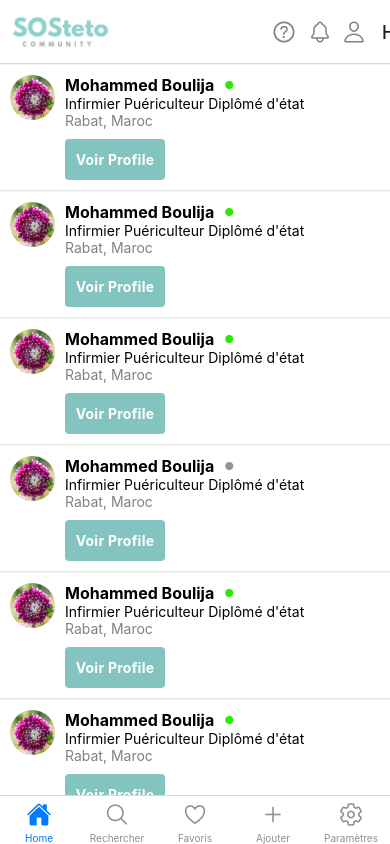
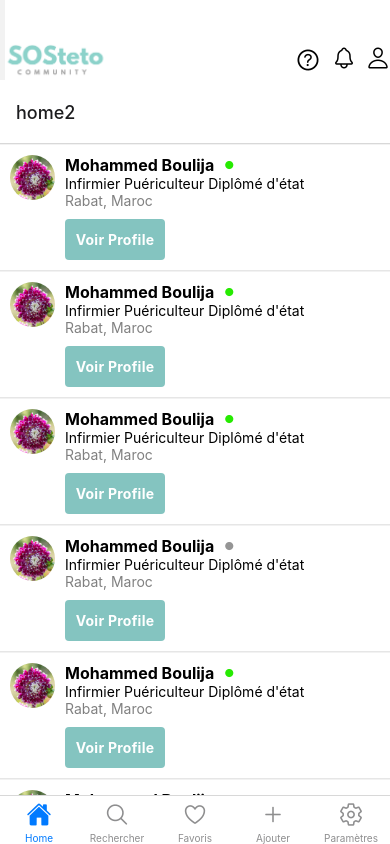
Before and after one commit to noranorab/SOSteto-v1, a React Native app: screen /Home in a window 390 px wide. Built offline with nearby package versions, Linux system fonts and the light colour scheme.

Commit message:
add stack bar

```diff
--- a/src/components/Footer.js
+++ b/src/components/Footer.js
@@ -11,6 +11,8 @@ import Ionicons from 'react-native-vector-icons/Ionicons';
 import HomeStackScreen from '../screens/HomeStackScreen';
 import HomeScreen from '../screens/HomeScreen';
 import { createNativeStackNavigator } from '@react-navigation/native-stack';
+import { useNavigation } from '@react-navigation/core';
+
 
 const Tab = createBottomTabNavigator();
 
@@ -23,12 +25,30 @@ const parametersName = 'Paramètres'
 const notificationsName = 'Notifications'
 
 
+const Header = () => {
+    const navigation = useNavigation();
+    return (
+        <Pressable onPress={() => navigation.navigate("home3") } style={{flexDirection:'row', alignItems:'center', justifyContent: 'space-between'}}>
+
+                            <View style={{width: '100%', marginLeft: 160, flexDirection: 'row', position: 'relative'}}>
+                                <Ionicons style={{paddingRight: 10}} name="help-circle-outline" color="black" size={28} />
+                                <Ionicons style={{paddingRight: 10}} name="notifications-outline" color="black" size={24} />
+                                <Ionicons name="person-outline" color="black" size={24} />
+                            </View>
+
+
+
+        </Pressable>
+    )
+}
+
 const HomeStack = createNativeStackNavigator();
 
 function HomeStackGroup(){
     return(
         <HomeStack.Navigator>
-            <HomeStack.Screen name="TabsGroup" component={Footer}/>
+            <HomeStack.Screen name="home2" component={HomeScreen}/>
+            <HomeStack.Screen name="home3" component={HomeScreen}/>
         </HomeStack.Navigator>
     )
 }
@@ -40,7 +60,7 @@ function HomeStackGroup(){
 
 
 
-export default function Footer({navigation}){
+export default function Footer(){
     return (
 
             <Tab.Navigator
@@ -64,23 +84,21 @@ export default function Footer({navigation}){
                 })}
             >
                 <Tab.Screen
-                name={homeName} component={HomeScreen} options={{
+                name={homeName} component={HomeStackGroup} options={{
+                    header:() => (
 
-                    headerLeft:() => (
-                            <Pressable onPress={() => alert('hello')}>
-                                <Image
-                                    source={require("./SOS.png")}
-                                    style={{width: 100, height: 40, marginLeft: 10}}
+                        <View style={{flexDirection:'row', alignItems:'center', justifyContent: 'space-between', paddingTop: 40, backgroundColor: 'white', marginLeft: 5}}>
+                            <Image
+                                source={require("./SOS.png")}
+                                style={{width: 100, height: 40}}
 
                                 />
-                                <Ionicons name="home" color="black" size={24} />
+                            <Header/>
+                        </View>
+    )}}/>
 
-                            </Pressable>
-                    ),
-                    tabBarIcon: ({ color, size }) => (
-                        <Ionicons name="home" color={color} size={size} />
-                    )
-                }}/>
+
+
                 <Tab.Screen
                 name={searchName} component={SearchScreen}/>
             <Tab.Screen
--- a/src/screens/HomeScreen.js
+++ b/src/screens/HomeScreen.js
@@ -5,32 +5,6 @@ import Ionicons from 'react-native-vector-icons/Ionicons';
 import {PostsList} from '../components/PostsList';
 
 export default function HomeScreen() {
-    const navigation = useNavigation();
-
-    React.useLayoutEffect(() => {
-        navigation.setOptions({
-            headerLeft:() => (
-                <Pressable onPress={() => alert('hello')} style={{flexDirection:'row', alignItems:'center', justifyContent: 'space-between',
-
-                }}>
-                    <Image
-                        source={require("../components/SOS.png")}
-                        style={{width: 100, height: 40, marginLeft: 10}}
-
-                    />
-                    <View style={{flexDirection: 'row', alignItems:'center', marginLeft: 160, width: '100%'}}>
-                        <Ionicons style={{paddingRight: 10}} name="help-circle-outline" color="#808080" size={28} />
-                        <Ionicons style={{paddingRight: 10}} name="notifications-outline" color="#808080" size={24} />
-                        <Ionicons name="person-outline" color="#808080" size={24} />
-
-                    </View>
-
-
-                </Pressable>
-            ),
-
-        })
-    }, [])
     return(
        <PostsList/>
     )
```
